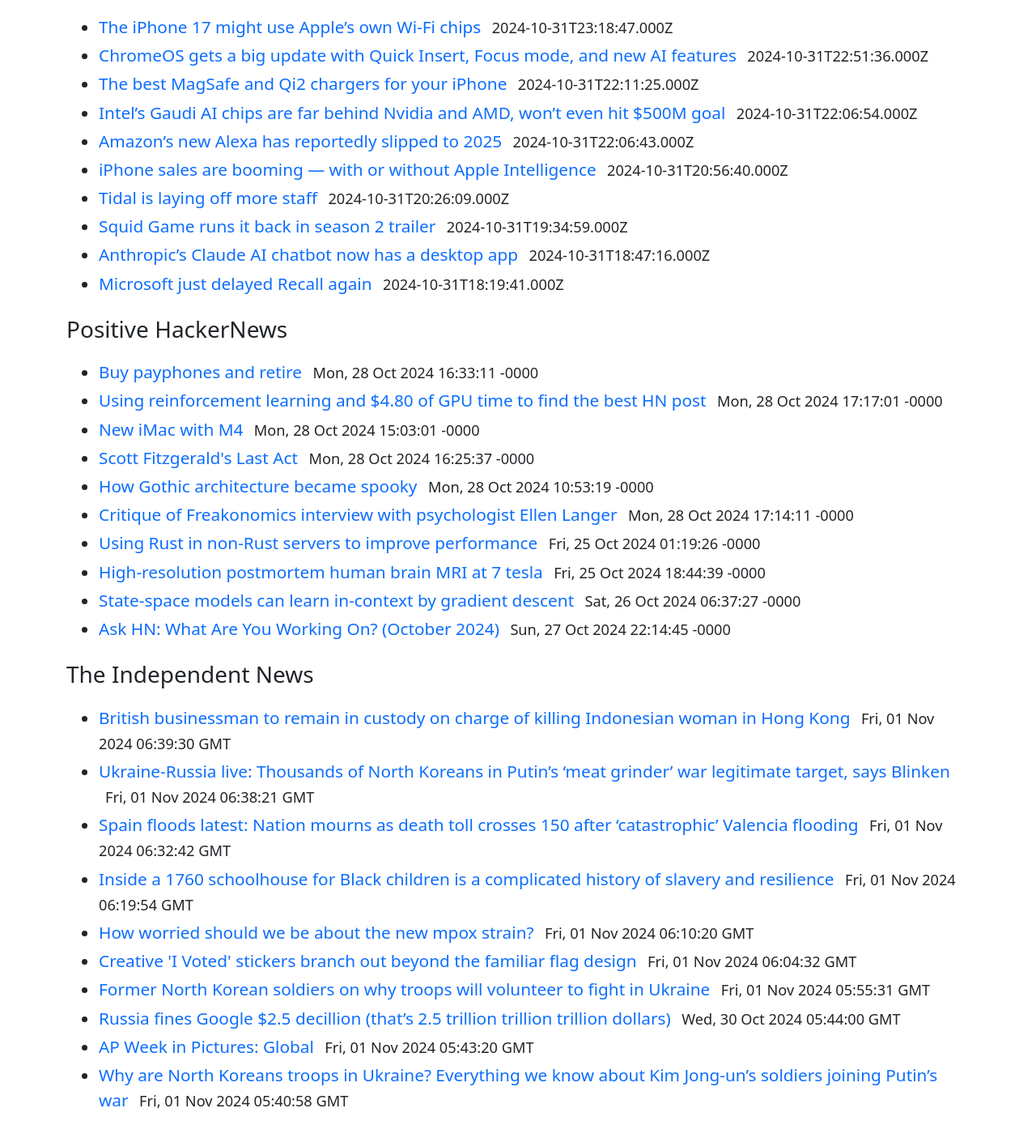
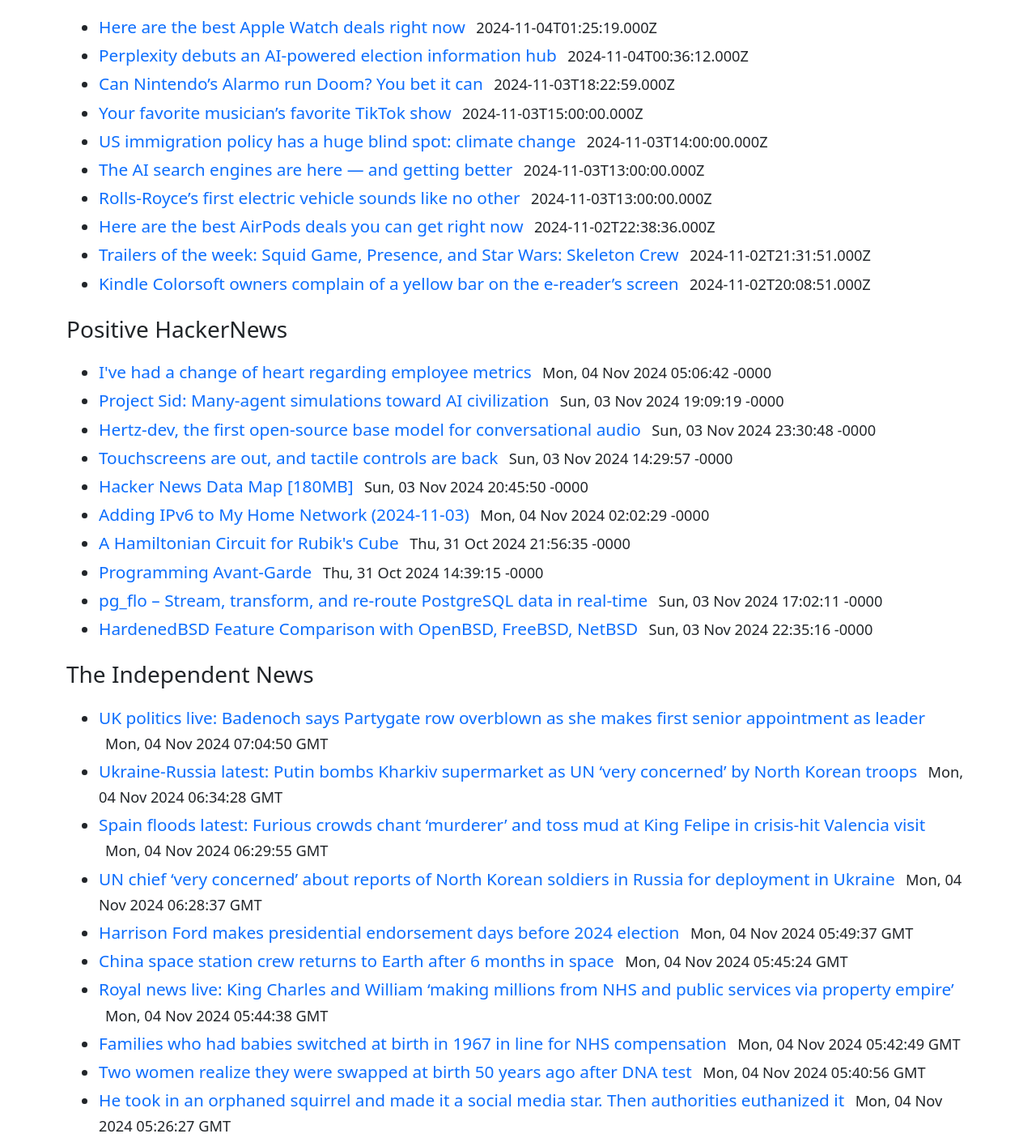
Before and after one commit to quicoto/news-digest, a plain HTML site: page index.html in a window 1280 px wide. Shown: the part 162-1567 px from the top of the page at 81% size. Drawn offline with Linux system fonts and the light colour scheme.

Commit message:
Deploying to gh-pages from @ quicoto/news-digest@da710258d30ec61b7ba3e757c9a559a694b93ffb 🚀

```diff
--- a/index.html
+++ b/index.html
@@ -21,99 +21,99 @@
       <div class="container mb-3">
         <div class="row mb-3">
           <div class="col">
-            <strong>Updated</strong>: Fri Nov 01 2024 07:06:59 GMT+0000 (Coordinated Universal Time)
+            <strong>Updated</strong>: Mon Nov 04 2024 07:07:19 GMT+0000 (Coordinated Universal Time)
           </div>
         </div>
         <section class="row"><div class="col"><h2 class="h3">The Verge -  All Posts</h2><ul class="mb-4"><li class="mb-1">
-    <a rel="noopener" target="_blank" href="https://www.theverge.com/2024/10/31/24284959/iphone-17-wifi-bluetooth-chip-broadcom" title="The iPhone 17 might use Apple’s own Wi-Fi chips">The iPhone 17 might use Apple’s own Wi-Fi chips</a>
-    <time datetime="2024-10-31T23:18:47.000Z" class="ps-2 small">2024-10-31T23:18:47.000Z</time>
+    <a rel="noopener" target="_blank" href="https://www.theverge.com/21289209/best-apple-watch-deals" title="Here are the best Apple Watch deals right now">Here are the best Apple Watch deals right now</a>
+    <time datetime="2024-11-04T01:25:19.000Z" class="ps-2 small">2024-11-04T01:25:19.000Z</time>
   </li><li class="mb-1">
-    <a rel="noopener" target="_blank" href="https://www.theverge.com/2024/10/31/24284880/google-chromebook-chromeos-130-quick-insert-ai-focus-mode" title="ChromeOS gets a big update with Quick Insert, Focus mode, and new AI features">ChromeOS gets a big update with Quick Insert, Focus mode, and new AI features</a>
-    <time datetime="2024-10-31T22:51:36.000Z" class="ps-2 small">2024-10-31T22:51:36.000Z</time>
+    <a rel="noopener" target="_blank" href="https://www.theverge.com/2024/11/3/24287157/perplexity-ai-election-voting-information-tracking-hub-us-presidential-election-2024-trump-harris" title="Perplexity debuts an AI-powered election information hub">Perplexity debuts an AI-powered election information hub</a>
+    <time datetime="2024-11-04T00:36:12.000Z" class="ps-2 small">2024-11-04T00:36:12.000Z</time>
   </li><li class="mb-1">
-    <a rel="noopener" target="_blank" href="https://www.theverge.com/23505846/best-magsafe-magnetic-chargers-apple-iphone" title="The best MagSafe and Qi2 chargers for your iPhone">The best MagSafe and Qi2 chargers for your iPhone</a>
-    <time datetime="2024-10-31T22:11:25.000Z" class="ps-2 small">2024-10-31T22:11:25.000Z</time>
+    <a rel="noopener" target="_blank" href="https://www.theverge.com/2024/11/3/24286842/nintendo-alarmo-doom-hack-usb-custom-firmware-instructions" title="Can Nintendo’s Alarmo run Doom? You bet it can">Can Nintendo’s Alarmo run Doom? You bet it can</a>
+    <time datetime="2024-11-03T18:22:59.000Z" class="ps-2 small">2024-11-03T18:22:59.000Z</time>
   </li><li class="mb-1">
-    <a rel="noopener" target="_blank" href="https://www.theverge.com/2024/10/31/24284860/intel-gaudi-wont-meet-500-million-goal" title="Intel’s Gaudi AI chips are far behind Nvidia and AMD, won’t even hit $500M goal">Intel’s Gaudi AI chips are far behind Nvidia and AMD, won’t even hit $500M goal</a>
-    <time datetime="2024-10-31T22:06:54.000Z" class="ps-2 small">2024-10-31T22:06:54.000Z</time>
+    <a rel="noopener" target="_blank" href="https://www.theverge.com/2024/11/3/24285474/track-star-tiktok-music-game-show-vergecast" title="Your favorite musician’s favorite TikTok show ">Your favorite musician’s favorite TikTok show </a>
+    <time datetime="2024-11-03T15:00:00.000Z" class="ps-2 small">2024-11-03T15:00:00.000Z</time>
   </li><li class="mb-1">
-    <a rel="noopener" target="_blank" href="https://www.theverge.com/2024/10/31/24284772/amazon-new-alexa-llm-voice-assistant-delayed-2025" title="Amazon’s new Alexa has reportedly slipped to 2025  ">Amazon’s new Alexa has reportedly slipped to 2025  </a>
-    <time datetime="2024-10-31T22:06:43.000Z" class="ps-2 small">2024-10-31T22:06:43.000Z</time>
+    <a rel="noopener" target="_blank" href="https://www.theverge.com/2024/11/3/24285366/migration-climate-change-biden-election-trump-harris" title="US immigration policy has a huge blind spot: climate change">US immigration policy has a huge blind spot: climate change</a>
+    <time datetime="2024-11-03T14:00:00.000Z" class="ps-2 small">2024-11-03T14:00:00.000Z</time>
   </li><li class="mb-1">
-    <a rel="noopener" target="_blank" href="https://www.theverge.com/2024/10/31/24284854/apple-q4-2024-earnings-iphone-16-ai" title="iPhone sales are booming — with or without Apple Intelligence">iPhone sales are booming — with or without Apple Intelligence</a>
-    <time datetime="2024-10-31T20:56:40.000Z" class="ps-2 small">2024-10-31T20:56:40.000Z</time>
+    <a rel="noopener" target="_blank" href="https://www.theverge.com/2024/11/3/24285425/chatgpt-search-mac-mini-pokemon-tcg-installer" title="The AI search engines are here — and getting better">The AI search engines are here — and getting better</a>
+    <time datetime="2024-11-03T13:00:00.000Z" class="ps-2 small">2024-11-03T13:00:00.000Z</time>
   </li><li class="mb-1">
-    <a rel="noopener" target="_blank" href="https://www.theverge.com/2024/10/31/24284801/tidal-jack-dorsey-layoffs-report" title="Tidal is laying off more staff">Tidal is laying off more staff</a>
-    <time datetime="2024-10-31T20:26:09.000Z" class="ps-2 small">2024-10-31T20:26:09.000Z</time>
+    <a rel="noopener" target="_blank" href="https://www.theverge.com/2024/11/3/24281754/rolls-royce-spectre-review-ev-price-specs-sound" title="Rolls-Royce’s first electric vehicle sounds like no other">Rolls-Royce’s first electric vehicle sounds like no other</a>
+    <time datetime="2024-11-03T13:00:00.000Z" class="ps-2 small">2024-11-03T13:00:00.000Z</time>
   </li><li class="mb-1">
-    <a rel="noopener" target="_blank" href="https://www.theverge.com/2024/10/31/24284809/squid-game-season-2-teaser-trailer" title="Squid Game runs it back in season 2 trailer">Squid Game runs it back in season 2 trailer</a>
-    <time datetime="2024-10-31T19:34:59.000Z" class="ps-2 small">2024-10-31T19:34:59.000Z</time>
+    <a rel="noopener" target="_blank" href="https://www.theverge.com/21302051/best-apple-airpods-deals" title="Here are the best AirPods deals you can get right now">Here are the best AirPods deals you can get right now</a>
+    <time datetime="2024-11-02T22:38:36.000Z" class="ps-2 small">2024-11-02T22:38:36.000Z</time>
   </li><li class="mb-1">
-    <a rel="noopener" target="_blank" href="https://www.theverge.com/2024/10/31/24284742/claude-ai-macos-windows-desktop-app" title="Anthropic’s Claude AI chatbot now has a desktop app">Anthropic’s Claude AI chatbot now has a desktop app</a>
-    <time datetime="2024-10-31T18:47:16.000Z" class="ps-2 small">2024-10-31T18:47:16.000Z</time>
+    <a rel="noopener" target="_blank" href="https://www.theverge.com/2024/11/2/24286263/trailers-of-the-week-squid-game-presence-queer-star-wars-skeleton-crew-mario-luigi-brothership" title="Trailers of the week: Squid Game, Presence, and Star Wars: Skeleton Crew">Trailers of the week: Squid Game, Presence, and Star Wars: Skeleton Crew</a>
+    <time datetime="2024-11-02T21:31:51.000Z" class="ps-2 small">2024-11-02T21:31:51.000Z</time>
   </li><li class="mb-1">
-    <a rel="noopener" target="_blank" href="https://www.theverge.com/2024/10/31/24284572/microsoft-recall-delay-december-windows-insider-testing" title="Microsoft just delayed Recall again">Microsoft just delayed Recall again</a>
-    <time datetime="2024-10-31T18:19:41.000Z" class="ps-2 small">2024-10-31T18:19:41.000Z</time>
+    <a rel="noopener" target="_blank" href="https://www.theverge.com/2024/11/2/24286289/kindle-colorsoft-yellow-bar-display-e-reader" title="Kindle Colorsoft owners complain of a yellow bar on the e-reader’s screen">Kindle Colorsoft owners complain of a yellow bar on the e-reader’s screen</a>
+    <time datetime="2024-11-02T20:08:51.000Z" class="ps-2 small">2024-11-02T20:08:51.000Z</time>
   </li></ul></div></section><section class="row"><div class="col"><h2 class="h3">Positive HackerNews</h2><ul class="mb-4"><li class="mb-1">
-    <a rel="noopener" target="_blank" href="https://computer.rip/2024-10-26-buy-payphones-and-retire.html" title="Buy payphones and retire">Buy payphones and retire</a>
-    <time datetime="Mon, 28 Oct 2024 16:33:11 -0000" class="ps-2 small">Mon, 28 Oct 2024 16:33:11 -0000</time>
+    <a rel="noopener" target="_blank" href="http://rachelbythebay.com/w/2024/11/03/metrics/" title="I've had a change of heart regarding employee metrics">I've had a change of heart regarding employee metrics</a>
+    <time datetime="Mon, 04 Nov 2024 05:06:42 -0000" class="ps-2 small">Mon, 04 Nov 2024 05:06:42 -0000</time>
   </li><li class="mb-1">
-    <a rel="noopener" target="_blank" href="https://openpipe.ai/blog/hacker-news-rlhf-part-1" title="Using reinforcement learning and $4.80 of GPU time to find the best HN post">Using reinforcement learning and $4.80 of GPU time to find the best HN post</a>
-    <time datetime="Mon, 28 Oct 2024 17:17:01 -0000" class="ps-2 small">Mon, 28 Oct 2024 17:17:01 -0000</time>
+    <a rel="noopener" target="_blank" href="https://github.com/altera-al/project-sid" title="Project Sid: Many-agent simulations toward AI civilization">Project Sid: Many-agent simulations toward AI civilization</a>
+    <time datetime="Sun, 03 Nov 2024 19:09:19 -0000" class="ps-2 small">Sun, 03 Nov 2024 19:09:19 -0000</time>
   </li><li class="mb-1">
-    <a rel="noopener" target="_blank" href="https://www.apple.com/newsroom/2024/10/apple-introduces-new-imac-supercharged-by-m4-and-apple-intelligence/" title="New iMac with M4">New iMac with M4</a>
-    <time datetime="Mon, 28 Oct 2024 15:03:01 -0000" class="ps-2 small">Mon, 28 Oct 2024 15:03:01 -0000</time>
+    <a rel="noopener" target="_blank" href="https://si.inc/hertz-dev/" title="Hertz-dev, the first open-source base model for conversational audio">Hertz-dev, the first open-source base model for conversational audio</a>
+    <time datetime="Sun, 03 Nov 2024 23:30:48 -0000" class="ps-2 small">Sun, 03 Nov 2024 23:30:48 -0000</time>
   </li><li class="mb-1">
-    <a rel="noopener" target="_blank" href="https://www.city-journal.org/article/scott-fitzgeralds-last-act" title="Scott Fitzgerald's Last Act">Scott Fitzgerald's Last Act</a>
-    <time datetime="Mon, 28 Oct 2024 16:25:37 -0000" class="ps-2 small">Mon, 28 Oct 2024 16:25:37 -0000</time>
+    <a rel="noopener" target="_blank" href="https://spectrum.ieee.org/touchscreens" title="Touchscreens are out, and tactile controls are back">Touchscreens are out, and tactile controls are back</a>
+    <time datetime="Sun, 03 Nov 2024 14:29:57 -0000" class="ps-2 small">Sun, 03 Nov 2024 14:29:57 -0000</time>
   </li><li class="mb-1">
-    <a rel="noopener" target="_blank" href="https://www.architecturaldigest.com/story/how-gothic-architecture-became-spooky" title="How Gothic architecture became spooky">How Gothic architecture became spooky</a>
-    <time datetime="Mon, 28 Oct 2024 10:53:19 -0000" class="ps-2 small">Mon, 28 Oct 2024 10:53:19 -0000</time>
+    <a rel="noopener" target="_blank" href="https://lmcinnes.github.io/datamapplot_examples/hackernews/" title="Hacker News Data Map [180MB]">Hacker News Data Map [180MB]</a>
+    <time datetime="Sun, 03 Nov 2024 20:45:50 -0000" class="ps-2 small">Sun, 03 Nov 2024 20:45:50 -0000</time>
   </li><li class="mb-1">
-    <a rel="noopener" target="_blank" href="https://statmodeling.stat.columbia.edu/2024/10/28/freakonomics-does-it-again-not-in-a-good-way-jeez-these-guys-are-credulous/" title="Critique of Freakonomics interview with psychologist Ellen Langer">Critique of Freakonomics interview with psychologist Ellen Langer</a>
-    <time datetime="Mon, 28 Oct 2024 17:14:11 -0000" class="ps-2 small">Mon, 28 Oct 2024 17:14:11 -0000</time>
+    <a rel="noopener" target="_blank" href="https://code.jeremyevans.net/2024-11-03-adding-ipv6-to-my-home-network.html" title="Adding IPv6 to My Home Network (2024-11-03)">Adding IPv6 to My Home Network (2024-11-03)</a>
+    <time datetime="Mon, 04 Nov 2024 02:02:29 -0000" class="ps-2 small">Mon, 04 Nov 2024 02:02:29 -0000</time>
   </li><li class="mb-1">
-    <a rel="noopener" target="_blank" href="https://github.com/pretzelhammer/rust-blog/blob/master/posts/rust-in-non-rust-servers.md" title="Using Rust in non-Rust servers to improve performance">Using Rust in non-Rust servers to improve performance</a>
-    <time datetime="Fri, 25 Oct 2024 01:19:26 -0000" class="ps-2 small">Fri, 25 Oct 2024 01:19:26 -0000</time>
+    <a rel="noopener" target="_blank" href="https://bruce.cubing.net/ham333/rubikhamiltonexplanation.html" title="A Hamiltonian Circuit for Rubik's Cube">A Hamiltonian Circuit for Rubik's Cube</a>
+    <time datetime="Thu, 31 Oct 2024 21:56:35 -0000" class="ps-2 small">Thu, 31 Oct 2024 21:56:35 -0000</time>
   </li><li class="mb-1">
-    <a rel="noopener" target="_blank" href="https://pulkit-khandelwal.github.io/exvivo-brain-upenn/" title="High-resolution postmortem human brain MRI at 7 tesla">High-resolution postmortem human brain MRI at 7 tesla</a>
-    <time datetime="Fri, 25 Oct 2024 18:44:39 -0000" class="ps-2 small">Fri, 25 Oct 2024 18:44:39 -0000</time>
+    <a rel="noopener" target="_blank" href="https://mmapped.blog/posts/32-programming-avant-garde" title="Programming Avant-Garde">Programming Avant-Garde</a>
+    <time datetime="Thu, 31 Oct 2024 14:39:15 -0000" class="ps-2 small">Thu, 31 Oct 2024 14:39:15 -0000</time>
   </li><li class="mb-1">
-    <a rel="noopener" target="_blank" href="https://arxiv.org/abs/2410.11687" title="State-space models can learn in-context by gradient descent">State-space models can learn in-context by gradient descent</a>
-    <time datetime="Sat, 26 Oct 2024 06:37:27 -0000" class="ps-2 small">Sat, 26 Oct 2024 06:37:27 -0000</time>
+    <a rel="noopener" target="_blank" href="https://www.pgflo.io/" title="pg_flo – Stream, transform, and re-route PostgreSQL data in real-time">pg_flo – Stream, transform, and re-route PostgreSQL data in real-time</a>
+    <time datetime="Sun, 03 Nov 2024 17:02:11 -0000" class="ps-2 small">Sun, 03 Nov 2024 17:02:11 -0000</time>
   </li><li class="mb-1">
-    <a rel="noopener" target="_blank" href="https://news.ycombinator.com/item?id=41966114" title="Ask HN: What Are You Working On? (October 2024)">Ask HN: What Are You Working On? (October 2024)</a>
-    <time datetime="Sun, 27 Oct 2024 22:14:45 -0000" class="ps-2 small">Sun, 27 Oct 2024 22:14:45 -0000</time>
+    <a rel="noopener" target="_blank" href="https://hardenedbsd.org/content/easy-feature-comparison" title="HardenedBSD Feature Comparison with OpenBSD, FreeBSD, NetBSD">HardenedBSD Feature Comparison with OpenBSD, FreeBSD, NetBSD</a>
+    <time datetime="Sun, 03 Nov 2024 22:35:16 -0000" class="ps-2 small">Sun, 03 Nov 2024 22:35:16 -0000</time>
   </li></ul></div></section><section class="row"><div class="col"><h2 class="h3">The Independent News</h2><ul class="mb-4"><li class="mb-1">
-    <a rel="noopener" target="_blank" href="https://www.independent.co.uk/news/ap-indonesian-hong-kong-british-police-b2639451.html" title="British businessman to remain in custody on charge of killing Indonesian woman in Hong Kong">British businessman to remain in custody on charge of killing Indonesian woman in Hong Kong</a>
-    <time datetime="Fri, 01 Nov 2024 06:39:30 GMT" class="ps-2 small">Fri, 01 Nov 2024 06:39:30 GMT</time>
+    <a rel="noopener" target="_blank" href="https://www.independent.co.uk/news/uk/politics/badenoch-jenrick-tory-leader-race-live-updates-b2640459.html" title="UK politics live: Badenoch says Partygate row overblown as she makes first senior appointment as leader">UK politics live: Badenoch says Partygate row overblown as she makes first senior appointment as leader</a>
+    <time datetime="Mon, 04 Nov 2024 07:04:50 GMT" class="ps-2 small">Mon, 04 Nov 2024 07:04:50 GMT</time>
   </li><li class="mb-1">
-    <a rel="noopener" target="_blank" href="https://www.independent.co.uk/news/world/europe/ukraine-russia-war-map-live-putin-north-korea-kursk-b2639375.html" title="Ukraine-Russia live: Thousands of North Koreans in Putin’s ‘meat grinder’ war legitimate target, says Blinken">Ukraine-Russia live: Thousands of North Koreans in Putin’s ‘meat grinder’ war legitimate target, says Blinken</a>
-    <time datetime="Fri, 01 Nov 2024 06:38:21 GMT" class="ps-2 small">Fri, 01 Nov 2024 06:38:21 GMT</time>
+    <a rel="noopener" target="_blank" href="https://www.independent.co.uk/news/world/europe/ukraine-russia-war-news-putin-map-bomb-north-korea-b2640724.html" title="Ukraine-Russia latest: Putin bombs Kharkiv supermarket as UN ‘very concerned’ by North Korean troops">Ukraine-Russia latest: Putin bombs Kharkiv supermarket as UN ‘very concerned’ by North Korean troops</a>
+    <time datetime="Mon, 04 Nov 2024 06:34:28 GMT" class="ps-2 small">Mon, 04 Nov 2024 06:34:28 GMT</time>
   </li><li class="mb-1">
-    <a rel="noopener" target="_blank" href="https://www.independent.co.uk/news/world/europe/spain-valencia-floods-deaths-rainfall-warning-images-travel-b2639365.html" title="Spain floods latest: Nation mourns as death toll crosses 150 after ‘catastrophic’ Valencia flooding">Spain floods latest: Nation mourns as death toll crosses 150 after ‘catastrophic’ Valencia flooding</a>
-    <time datetime="Fri, 01 Nov 2024 06:32:42 GMT" class="ps-2 small">Fri, 01 Nov 2024 06:32:42 GMT</time>
+    <a rel="noopener" target="_blank" href="https://www.independent.co.uk/news/world/europe/spain-flooding-valencia-king-felipe-mud-weather-map-b2640732.html" title="Spain floods latest: Furious crowds chant ‘murderer’ and toss mud at King Felipe in crisis-hit Valencia visit">Spain floods latest: Furious crowds chant ‘murderer’ and toss mud at King Felipe in crisis-hit Valencia visit</a>
+    <time datetime="Mon, 04 Nov 2024 06:29:55 GMT" class="ps-2 small">Mon, 04 Nov 2024 06:29:55 GMT</time>
   </li><li class="mb-1">
-    <a rel="noopener" target="_blank" href="https://www.independent.co.uk/news/ap-williamsburg-benjamin-franklin-lee-virginia-b2639442.html" title="Inside a 1760 schoolhouse for Black children is a complicated history of slavery and resilience">Inside a 1760 schoolhouse for Black children is a complicated history of slavery and resilience</a>
-    <time datetime="Fri, 01 Nov 2024 06:19:54 GMT" class="ps-2 small">Fri, 01 Nov 2024 06:19:54 GMT</time>
+    <a rel="noopener" target="_blank" href="https://www.independent.co.uk/news/world/europe/un-chief-north-korea-troops-ukraine-russia-war-b2640776.html" title="UN chief ‘very concerned’ about reports of North Korean soldiers in Russia for deployment in Ukraine">UN chief ‘very concerned’ about reports of North Korean soldiers in Russia for deployment in Ukraine</a>
+    <time datetime="Mon, 04 Nov 2024 06:28:37 GMT" class="ps-2 small">Mon, 04 Nov 2024 06:28:37 GMT</time>
   </li><li class="mb-1">
-    <a rel="noopener" target="_blank" href="https://www.independent.co.uk/news/health/mpox-clade-1b-uk-b2639435.html" title="How worried should we be about the new mpox strain?">How worried should we be about the new mpox strain?</a>
-    <time datetime="Fri, 01 Nov 2024 06:10:20 GMT" class="ps-2 small">Fri, 01 Nov 2024 06:10:20 GMT</time>
+    <a rel="noopener" target="_blank" href="https://www.independent.co.uk/news/world/americas/us-politics/harrison-ford-endorsement-harris-trump-b2640782.html" title="Harrison Ford makes presidential endorsement days before 2024 election ">Harrison Ford makes presidential endorsement days before 2024 election </a>
+    <time datetime="Mon, 04 Nov 2024 05:49:37 GMT" class="ps-2 small">Mon, 04 Nov 2024 05:49:37 GMT</time>
   </li><li class="mb-1">
-    <a rel="noopener" target="_blank" href="https://www.independent.co.uk/news/ap-grace-concord-american-michigan-b2639437.html" title="Creative 'I Voted' stickers branch out beyond the familiar flag design">Creative 'I Voted' stickers branch out beyond the familiar flag design</a>
-    <time datetime="Fri, 01 Nov 2024 06:04:32 GMT" class="ps-2 small">Fri, 01 Nov 2024 06:04:32 GMT</time>
+    <a rel="noopener" target="_blank" href="https://www.independent.co.uk/news/china-ap-earth-beijing-united-states-b2640784.html" title="China space station crew returns to Earth after 6 months in space">China space station crew returns to Earth after 6 months in space</a>
+    <time datetime="Mon, 04 Nov 2024 05:45:24 GMT" class="ps-2 small">Mon, 04 Nov 2024 05:45:24 GMT</time>
   </li><li class="mb-1">
-    <a rel="noopener" target="_blank" href="https://www.independent.co.uk/news/world/europe/north-korean-special-forces-defectors-ukraine-russia-b2639429.html" title="Former North Korean soldiers on why troops will volunteer to fight in Ukraine">Former North Korean soldiers on why troops will volunteer to fight in Ukraine</a>
-    <time datetime="Fri, 01 Nov 2024 05:55:31 GMT" class="ps-2 small">Fri, 01 Nov 2024 05:55:31 GMT</time>
+    <a rel="noopener" target="_blank" href="https://www.independent.co.uk/news/uk/home-news/harry-william-charles-kate-meghan-royal-family-news-b2640777.html" title="Royal news live: King Charles and William ‘making millions from NHS and public services via property empire’ ">Royal news live: King Charles and William ‘making millions from NHS and public services via property empire’ </a>
+    <time datetime="Mon, 04 Nov 2024 05:44:38 GMT" class="ps-2 small">Mon, 04 Nov 2024 05:44:38 GMT</time>
   </li><li class="mb-1">
-    <a rel="noopener" target="_blank" href="https://www.independent.co.uk/tech/russia-court-fines-google-decillion-youtube-lawsuit-b2639428.html" title="Russia fines Google $2.5 decillion (that’s 2.5 trillion trillion trillion dollars)">Russia fines Google $2.5 decillion (that’s 2.5 trillion trillion trillion dollars)</a>
-    <time datetime="Wed, 30 Oct 2024 05:44:00 GMT" class="ps-2 small">Wed, 30 Oct 2024 05:44:00 GMT</time>
+    <a rel="noopener" target="_blank" href="https://www.independent.co.uk/news/health/nhs-babies-switched-birth-claire-jessica-b2640779.html" title="Families who had babies switched at birth in 1967 in line for NHS compensation">Families who had babies switched at birth in 1967 in line for NHS compensation</a>
+    <time datetime="Mon, 04 Nov 2024 05:42:49 GMT" class="ps-2 small">Mon, 04 Nov 2024 05:42:49 GMT</time>
   </li><li class="mb-1">
-    <a rel="noopener" target="_blank" href="https://www.independent.co.uk/news/world/europe/valencia-ap-spain-joe-biden-jill-biden-b2639432.html" title="AP Week in Pictures: Global">AP Week in Pictures: Global</a>
-    <time datetime="Fri, 01 Nov 2024 05:43:20 GMT" class="ps-2 small">Fri, 01 Nov 2024 05:43:20 GMT</time>
+    <a rel="noopener" target="_blank" href="https://www.independent.co.uk/news/health/switched-at-birth-nhs-dna-bbc-b2640778.html" title="Two women realize they were swapped at birth 50 years ago after DNA test ">Two women realize they were swapped at birth 50 years ago after DNA test </a>
+    <time datetime="Mon, 04 Nov 2024 05:40:56 GMT" class="ps-2 small">Mon, 04 Nov 2024 05:40:56 GMT</time>
   </li><li class="mb-1">
-    <a rel="noopener" target="_blank" href="https://www.independent.co.uk/news/world/europe/north-korea-soldiers-ukraine-russia-frontline-ww3-b2639425.html" title="Why are North Koreans troops in Ukraine? Everything we know about Kim Jong-un’s soldiers joining Putin’s war">Why are North Koreans troops in Ukraine? Everything we know about Kim Jong-un’s soldiers joining Putin’s war</a>
-    <time datetime="Fri, 01 Nov 2024 05:40:58 GMT" class="ps-2 small">Fri, 01 Nov 2024 05:40:58 GMT</time>
+    <a rel="noopener" target="_blank" href="https://www.independent.co.uk/news/world/americas/peanuts-the-squirrel-euthanized-new-york-b2640772.html" title="He took in an orphaned squirrel and made it a social media star. Then authorities euthanized it">He took in an orphaned squirrel and made it a social media star. Then authorities euthanized it</a>
+    <time datetime="Mon, 04 Nov 2024 05:26:27 GMT" class="ps-2 small">Mon, 04 Nov 2024 05:26:27 GMT</time>
   </li></ul></div></section>
       </div>
       <footer class="bg-dark text-light p-4">
```
